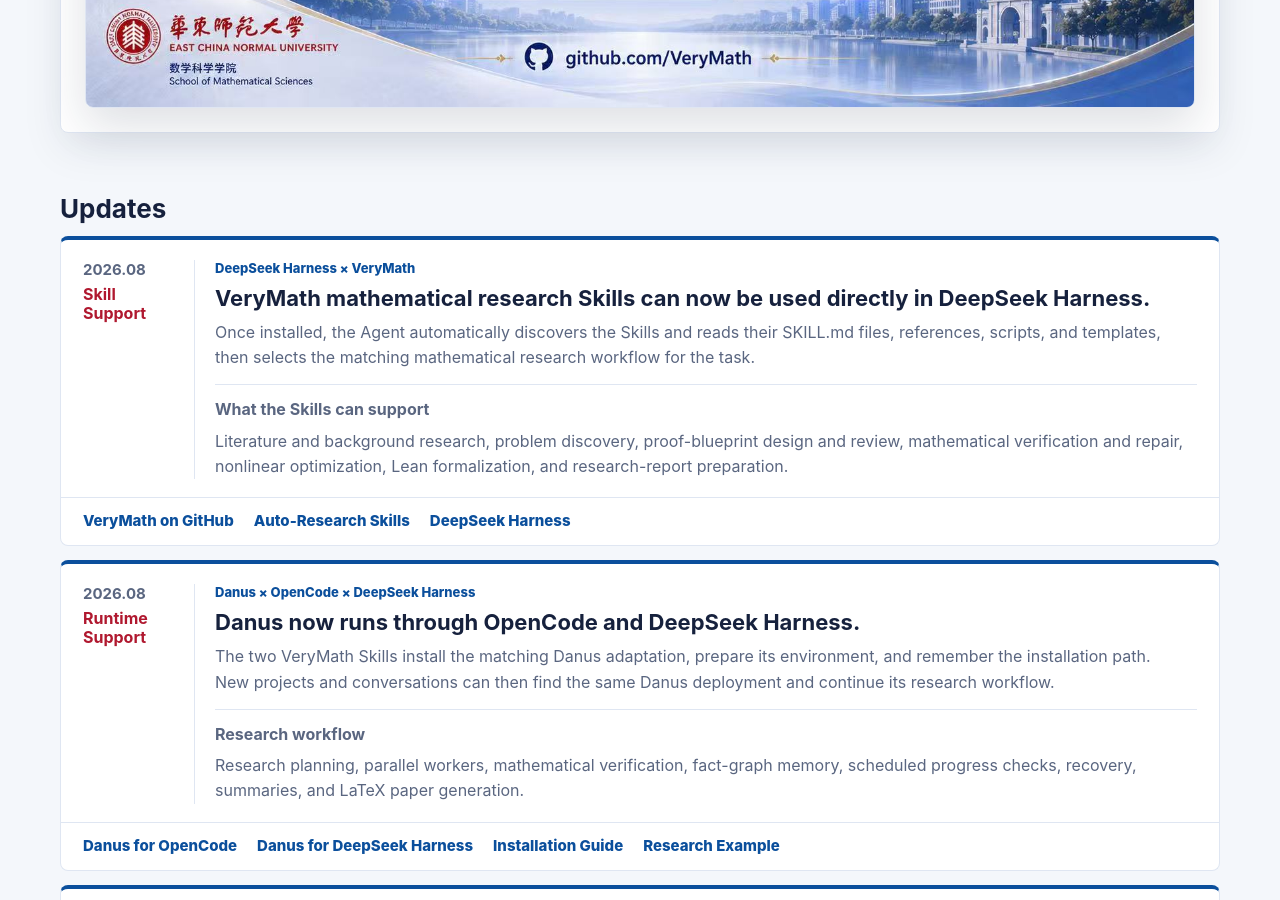
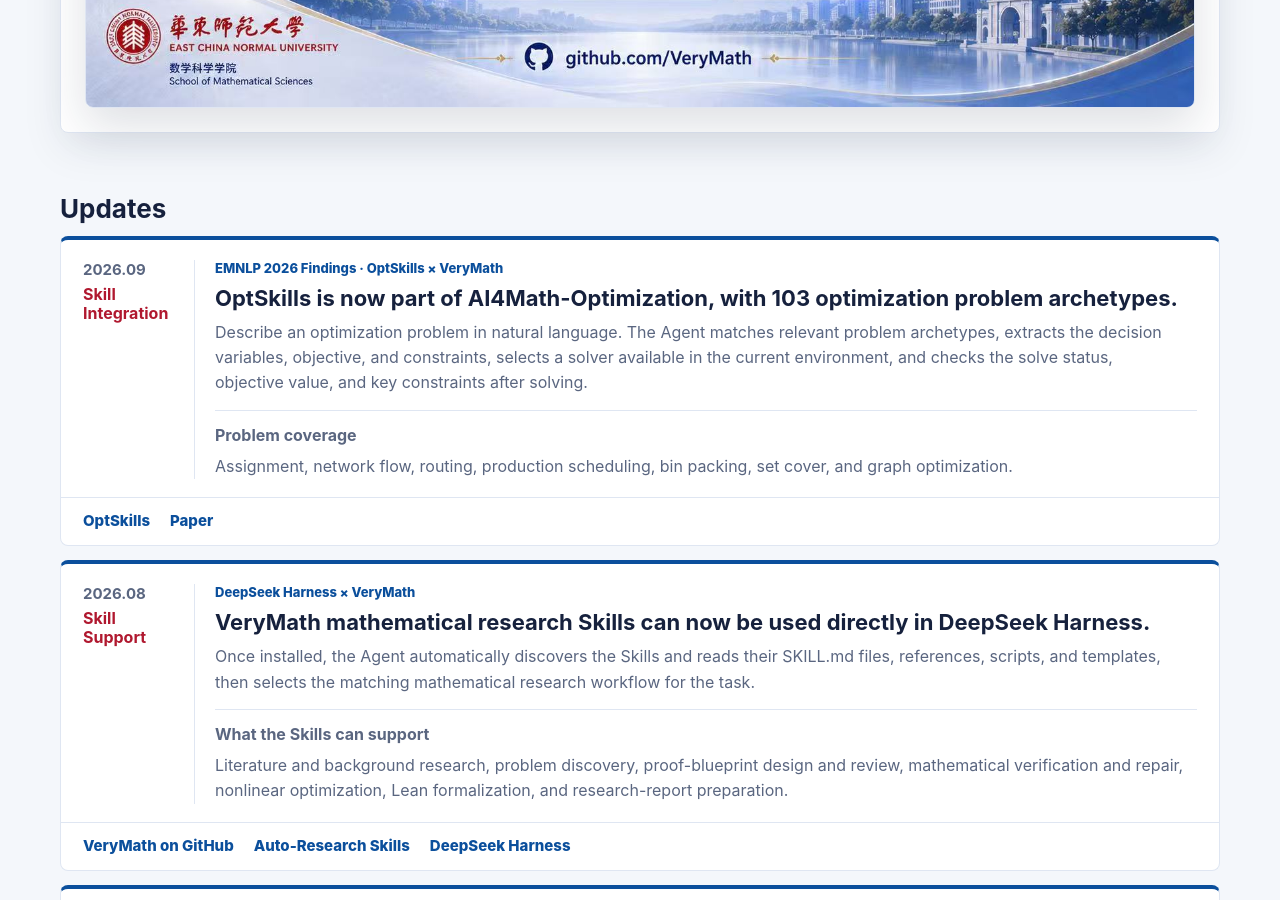
Before and after one commit to VeryMath/verymath.github.io, a Jekyll site: the page built from index.md, in a window 1280 px wide and 900 px high, scrolled down 963 px. Built offline with Jekyll 4.4.1, drawn with Linux system fonts in a browser that asks for light colours; some of the changed text lies outside the part shown.

Commit message:
feat: add OptSkills homepage update

```diff
--- a/index.md
+++ b/index.md
@@ -873,6 +873,36 @@
     <div class="vm-announcement">
       <article class="vm-announcement-main">
         <div class="vm-announcement-date">
+          <span>2026.09</span>
+          <strong><span class="lang-en">Skill Integration</span><span class="lang-zh">Skill 接入</span></strong>
+        </div>
+        <div>
+          <p class="vm-announcement-kicker">EMNLP 2026 Findings · OptSkills × VeryMath</p>
+          <h3 class="vm-announcement-title">
+            <span class="lang-en">OptSkills is now part of AI4Math-Optimization, with 103 optimization problem archetypes.</span>
+            <span class="lang-zh">OptSkills 现已加入 AI4Math-Optimization，内含 103 个优化问题原型。</span>
+          </h3>
+          <p class="vm-announcement-text">
+            <span class="lang-en">Describe an optimization problem in natural language. The Agent matches relevant problem archetypes, extracts the decision variables, objective, and constraints, selects a solver available in the current environment, and checks the solve status, objective value, and key constraints after solving.</span>
+            <span class="lang-zh">用自然语言描述优化问题，Agent 会匹配相关问题原型，提取决策变量、目标函数和约束条件，选择当前环境中可用的求解器，并在求解后检查求解状态、目标值和关键约束。</span>
+          </p>
+          <div class="vm-announcement-scope">
+            <strong><span class="lang-en">Problem coverage</span><span class="lang-zh">覆盖方向</span></strong>
+            <span>
+              <span class="lang-en">Assignment, network flow, routing, production scheduling, bin packing, set cover, and graph optimization.</span>
+              <span class="lang-zh">指派、网络流、路径规划、生产调度、装箱、集合覆盖与图优化。</span>
+            </span>
+          </div>
+        </div>
+      </article>
+      <div class="vm-announcement-links">
+        <a href="https://github.com/VeryMath/AI4Math-Optimization/tree/main/skills/optskills"><span class="lang-en">OptSkills</span><span class="lang-zh">OptSkills</span></a>
+        <a href="https://arxiv.org/pdf/2605.29829"><span class="lang-en">Paper</span><span class="lang-zh">论文</span></a>
+      </div>
+    </div>
+    <div class="vm-announcement">
+      <article class="vm-announcement-main">
+        <div class="vm-announcement-date">
           <span>2026.08</span>
           <strong><span class="lang-en">Skill Support</span><span class="lang-zh">技能支持</span></strong>
         </div>
@@ -1149,17 +1179,17 @@
           <a class="vm-button" href="https://github.com/VeryMath/AI4Math-Optimization"><span class="lang-en">Open Repo</span><span class="lang-zh">打开仓库</span></a>
         </div>
         <p>
-          <span class="lang-en">Skill packages for mathematical optimization modeling, solver setup, LP/MIP/SOCP workflows, and manifold-constrained optimization.</span>
-          <span class="lang-zh">面向数学优化建模、求解器配置、LP/MIP/SOCP 工作流和流形约束优化的技能包。</span>
+          <span class="lang-en">Skill packages for optimization problem archetype matching, mathematical modeling, solver setup, LP/MIP/SOCP workflows, and manifold-constrained optimization.</span>
+          <span class="lang-zh">面向优化问题原型匹配、数学建模、求解器配置、LP/MIP/SOCP 工作流和流形约束优化的技能包。</span>
         </p>
         <div class="vm-meta">
           <span class="vm-pill"><span class="lang-en">Optimization</span><span class="lang-zh">优化</span></span>
-          <span class="vm-pill"><span class="lang-en">6 skills</span><span class="lang-zh">6 个技能</span></span>
+          <span class="vm-pill"><span class="lang-en">8 skills</span><span class="lang-zh">8 个技能</span></span>
           <span class="vm-pill">MIT License</span>
         </div>
         <p>
-          <span class="lang-en">Best for: modeling mathematical programs, selecting solvers, adapting examples, and reporting evidence from optimization runs.</span>
-          <span class="lang-zh">适合：建立数学规划模型、选择求解器、改写示例，以及汇报优化运行证据。</span>
+          <span class="lang-en">Best for: matching problem archetypes, modeling mathematical programs, selecting solvers, adapting examples, and checking optimization results.</span>
+          <span class="lang-zh">适合：匹配问题原型、建立数学规划模型、选择求解器、改写示例，以及检查优化结果。</span>
         </p>
       </div>
 
```
Also changed, not shown: tests/test_updates.py (+73 -5 lines).
